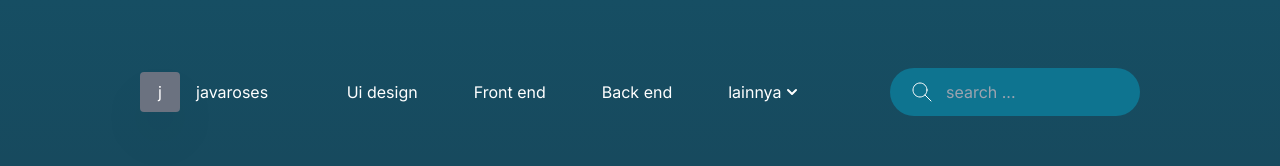
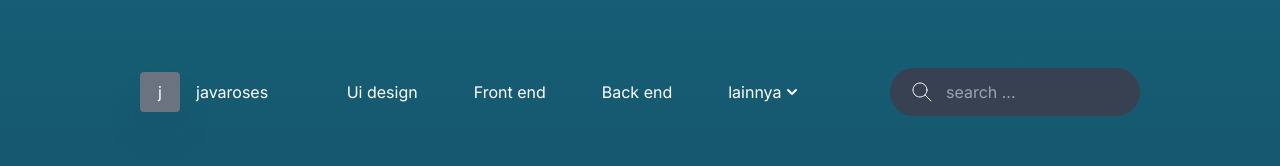
Before and after one commit to javaroses/Next-repo, a Next.js app: page /Posts in a window 1280 px wide. Shown: the top 166 px of the page. Built offline with nearby package versions, Linux system fonts and the light colour scheme.

Commit message:
config strapi

```diff
--- a/components/CardPost.js
+++ b/components/CardPost.js
@@ -5,7 +5,7 @@ export default function CardPost({thumbnail, ...infopost}){
         <article>
            <Link href="/detail">
                <a>
-               <img  className="w-full rounded aspect-video mb-4 " src={thumbnail} />
+               <img  className=" w-full rounded aspect-video mb-4 " src={thumbnail} />
                </a>
             </Link>
             <InfoPost { ...infopost}/>
--- a/components/Layout.js
+++ b/components/Layout.js
@@ -2,7 +2,7 @@ import Footer from "./Footer";
 import Navbar from "./Navbar";
 export default function Layout({children}){
     return(
-     <div className="bg-gradient-to-b from-cyan-900 to-gray-800 min-h-screen text-white">
+     <div className="bg-gradient-to-b from-cyan-800 to-gray-800 min-h-screen text-white">
       <Navbar />
       {children}
       <Footer/>
--- a/components/Navbar.js
+++ b/components/Navbar.js
@@ -86,7 +86,7 @@ export default function Navbar() {
             </ul>
           </div>
           <div className={`lg:w-3/12 fixed w-full left-0 px-10 lg:px-0 lg:static transition-all ${search ? "top-10" : "-top-40"}`}>
-            <input type="text" autoComplete="off" className="bg-cyan-700 py-3 px-6 w-full lg:rounded-full rounded-lg border-none bg-search pl-14" placeholder="search ..." />
+            <input type="text" autoComplete="off" className="bg-gray-700 py-3 px-6 w-full lg:rounded-full rounded-lg border-none bg-search pl-14" placeholder="search ..." />
             <button className="absolute top-3 right-12 lg:hidden " onClick={() => setSearch(false)}>
               <svg xmlns="http://www.w3.org/2000/svg" width="24" height="24" viewBox="0 0 24 24" fill="none" stroke="currentColor" strokeWidth="2" strokeLinecap="round" strokeLinejoin="round">
                 <line x1="18" y1="6" x2="6" y2="18"></line>
--- a/pages/detail.js
+++ b/pages/detail.js
@@ -27,7 +27,7 @@ export default function Detail() {
               <img src="/kalkulator.jpg" className="w-full rounded-2xl" alt="" />
             </div>
             <div className="md:w-8/12 w-full mx-auto leading-relaxed">
-              <p className="text-2xl mb-4">
+              <p className="text-2xl mb-4 ">
                 Lorem, ipsum dolor sit amet consectetur adipisicing elit. Doloremque corporis assumenda porro, ea aliquam magnam veritatis laboriosam voluptatum reprehenderit. Dolor nobis exercitationem voluptatum atque, facilis pariatur repellendus quo distinctio error.
               </p>
               <p className="mb-4 ">Lorem ipsum dolor sit amet consectetur adipisicing elit. Praesentium ratione, ducimus cum accusantium iste expedita similique illo maxime, aut reiciendis ex quis dolorum asperiores ipsum voluptatum, magni voluptates consequuntur repellendus! </p>
--- a/pages/index.js
+++ b/pages/index.js
@@ -6,8 +6,23 @@ import Layout from "@components/Layout";
 import mockPosts from "utils/posts.json";
 import Head from "next/head";
 
+export async function getServerSideProps(){
+  const reqFeatured = await fetch(process.env.APIURL + '/posts?featured=true');
+  let featured = await reqFeatured.json();
 
-export default function Home() {
+  if(featured.length < 1 ){
+    featured = {}
+  }
+return{
+  props:{
+    featured: featured[0]
+  }
+}
+
+}
+
+export default function Home({featured}) {
+
   const [Posts, setPosts] = useState(mockPosts);
   return (
     <Layout>
@@ -15,10 +30,12 @@ export default function Home() {
         <title>Home &mdash; Javaroses</title>
       </Head>
       <Container>
-        <FeaturedPost />
+        <FeaturedPost
+        {...featured}
+        />
         <div className="flex -mx-4 mt-4 flex-wrap">
           {Posts.map(post => (
-            <div key={post.id} className="md:w-4/12 px-4 w-full py-5">
+            <div key={post.id} className="md:w-4/12 px-4 w-full py-5 ">
               <CardPost {...post} />
             </div>
           ))}
--- a/tailwind.config.js
+++ b/tailwind.config.js
@@ -4,7 +4,7 @@ const plugin = require('tailwindcss/plugin')
 
 
 module.exports = {
-  content: ["./pages/**/*.{js,ts,jsx,tsx}", "./components/**/*.{js,ts,jsx,tsx}"],
+  content: ["./pages/**/*.{js,ts,jsx,tsx,html}", "./components/**/*.{js,ts,jsx,tsx}"],
   theme: {
     extend: {
       fontFamily: {
```
